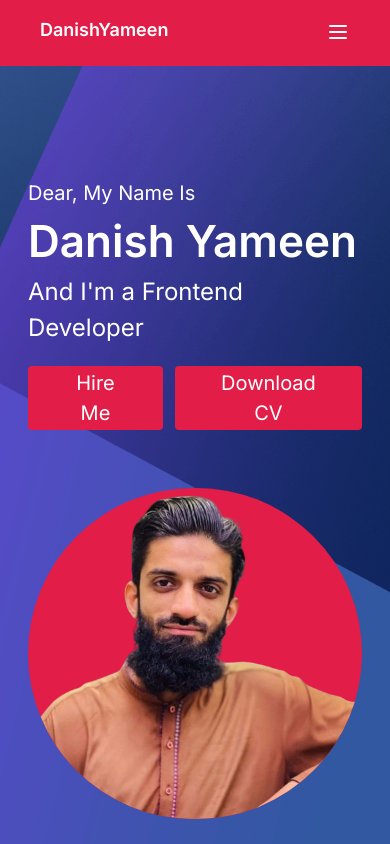
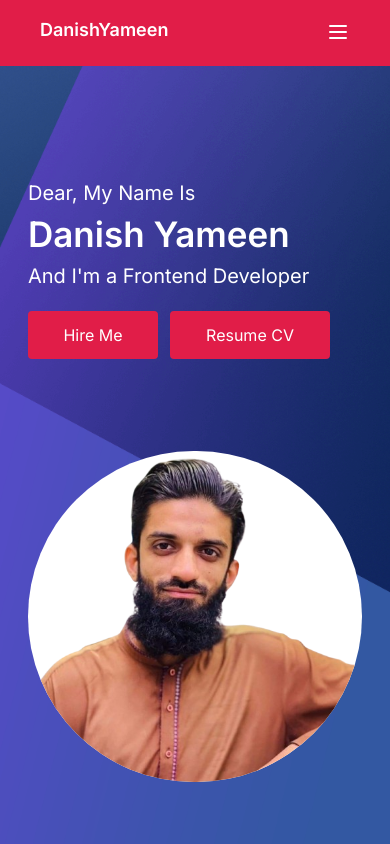
Before and after one commit to danishyameen/portfolio, a Next.js app: page / in a window 390 px wide. Shown: the top 844 px of the page. Built offline with nearby package versions, Linux system fonts and the light colour scheme.

Commit message:
portfolio update

```diff
--- a/src/app/contact/page.tsx
+++ b/src/app/contact/page.tsx
@@ -5,11 +5,11 @@ import { FaRegEnvelope } from "react-icons/fa"
 
 export default function ContactPage() {
     return (
-        <div className="space-x-5 mx-auto mb-5">
-            <div className="w-[280px] space-x-5 mx-auto">
+        <div className="space-x-3 mx-auto mb-5">
+            <div className="w-[280px] space-x-3 mx-auto">
                 <h1 className="mt-[100px] text-[40px] font-semibold text-center">Contact Me</h1>
                 <div className="flex">
-                    <hr className="mt-3 mr-3 w-[40px] h-[5px] bg-black" /><h2 className="text-center text-[20px] text-rose-600 font-semibold">Get In Touch </h2><hr className="ml-3 mt-3 w-[40px] h-[5px] bg-black" />
+                    <hr className="mt-3 ml-2 mr-3 w-[40px] h-[5px] bg-black" /><h2 className="text-center text-[20px] text-rose-600 font-semibold">Get In Touch </h2><hr className="ml-3 mt-3 w-[40px] h-[5px] bg-black" />
                 </div>
             </div>
 
--- a/src/app/page.tsx
+++ b/src/app/page.tsx
@@ -32,9 +32,9 @@ export default function HomePage() {
         <MyTeam/>
       </div>
 
-      {/* <div className='contact'>
+      <div className='contact'>
         <Contact/>
-      </div> */}
+      </div>
 
     </main>
   )
--- a/src/app/skill/page.tsx
+++ b/src/app/skill/page.tsx
@@ -4,10 +4,10 @@ import { Progress } from "@/components/ui/progress"
 export default function SkillPage() {
     return (
         <div className="space-x-3 mx-auto">
-            <div className="w-[280px] space-x-6 mx-auto">
+            <div className="w-[280px] space-x-3 mx-auto">
                 <h1 className="mt-[100px] text-[40px] font-semibold text-center">My Skill</h1>
                 <div className="flex w-[300px]">
-                    <hr className="mt-3 mr-3 w-[40px] h-[5px] bg-black" /><h2 className="text-center text-[20px] text-rose-600 font-semibold">What I Know</h2><hr className="ml-3 mt-3 w-[40px] h-[5px] bg-black" />
+                    <hr className="mt-3 ml-4 mr-3 w-[40px] h-[5px] bg-black" /><h2 className="text-center text-[20px] text-rose-600 font-semibold">What I Know</h2><hr className="ml-3 mt-3 w-[40px] h-[5px] bg-black" />
                 </div>
             </div>
 
--- a/src/components/button/Button.tsx
+++ b/src/components/button/Button.tsx
@@ -4,7 +4,7 @@ function Button() {
     return (
 
         <div className=" w-auto h-auto">
-            <button className="border-rose-600 sm:text-[22px] md:text-[18px] text-[20px] text-white border-solid border-2 bg-rose-600 hover:bg-transparent hover:text-black rounded px-[32px] sm:w-auto md:w-[150px] w-auto mt-5 sm:h-auto h-auto">
+            <button className="border-rose-600 sm:text-[22px] md:text-[18px] text-[16px] text-white border-solid border-2 bg-rose-600 hover:bg-transparent hover:text-black rounded px-[32px] py-[10px] sm:w-auto md:w-auto w-[130px] mt-5 sm:h-auto h-auto">
                 <Link className="" href="./contact">Hire Me</Link>
             </button>
 
@@ -15,8 +15,8 @@ function Button() {
 function CVbutton() {
     return (
         <div className="w-auto h-auto">
-            <button className="border-rose-600 sm:text-[22px] md:text-[18px] text-[20px] text-white border-solid border-2 bg-rose-600 hover:bg-transparent hover:text-black rounded pt-[0px] px-[32px] sm:w-auto md:w-[200px] w-auto mt-5 sm:h-auto h-auto">
-                <Link className="" href="https://drive.google.com/file/d/1QEJduCVW9L3f297pj0X6HKk-9Rj7bcd4/view?usp=drivesdk">Download CV</Link>
+            <button className="border-rose-600 sm:text-[22px] md:text-[18px] text-[16px] text-white border-solid border-2 bg-rose-600 hover:bg-transparent hover:text-black rounded px-[32px] py-[10px]  sm:w-auto md:w-[200px] w-[160px] mt-5 sm:h-auto h-auto">
+                <Link className="" href="https://drive.google.com/file/d/1QEJduCVW9L3f297pj0X6HKk-9Rj7bcd4/view?usp=drivesdk">Resume CV</Link>
             </button>
         </div>
     )
--- a/src/components/form/Form.tsx
+++ b/src/components/form/Form.tsx
@@ -4,7 +4,7 @@ import { FormButton } from "../button/Button"
 
 export default function Form() {
     return (
-        <div>
+        <div className="sm:w-auto w-[325px]">
             <form action="">
                 <div className="mb-3 box-border ">
                     <input className="px-3 py-2 sm:mr-0 mr-3 sm:w-[500px] w-full h-[50px] mb-3 rounded-sm border-solid border-2 border-black" type="text" name="name" id="" placeholder="name" />
--- a/src/components/hero-image/HeroImage.tsx
+++ b/src/components/hero-image/HeroImage.tsx
@@ -4,7 +4,7 @@ import Profile from "@/app/img/profile.png"
 export default function HeroImage(){
     return(
         <div className="w-auto md:mt-[-5px] sm:hidden md:block lg:mt-[-50px]  xl:mt-[-100px] mt-[-150px] lg:ml-5">
-            <Image className="sm:bg-white sm:hover:bg-rose-600 hover:bg-white bg-rose-600 cursor-pointer rounded-full mx-auto w-[450px]" src={Profile} alt="HeroImage" width="450" height={100}/>
+            <Image className="sm:bg-white sm:hover:bg-rose-600 hover:bg-rose-600 bg-white cursor-pointer rounded-full mx-auto w-[450px]" src={Profile} alt="HeroImage" width="450" height={100}/>
         </div>
     )
 }
--- a/src/components/hero-section/HeroSection.tsx
+++ b/src/components/hero-section/HeroSection.tsx
@@ -9,8 +9,8 @@ export default function HeroSection() {
 
             <div className="sm:leading-[4.5rem] md:leading-[3rem] lg:leading-[3.5rem] md:mt-5">
                 <h2 className="text-white font-normal sm:text-[27px] md:text-[20px]  lg:text-[28px] text-[20px]">Dear, My Name Is</h2>
-                <h1 className="text-white font-semibold sm:text-[65px] md:text-[35px] lg:text-[45px] text-[44px]">Danish Yameen</h1>
-                <h2 className="text-white font-normal sm:text-[35px] md:text-[20px] lg:text-[25px] text-[24px]">And I'm a  Frontend Developer </h2>
+                <h1 className="text-white font-semibold sm:text-[65px] md:text-[35px] lg:text-[45px] text-[35px]">Danish Yameen</h1>
+                <h2 className="text-white font-normal sm:text-[35px] md:text-[20px] lg:text-[25px] text-[20px]">And I'm a  Frontend Developer </h2>
 
                 <div className="flex gap-3 h-auto w-auto ">
                     <Button />
```
